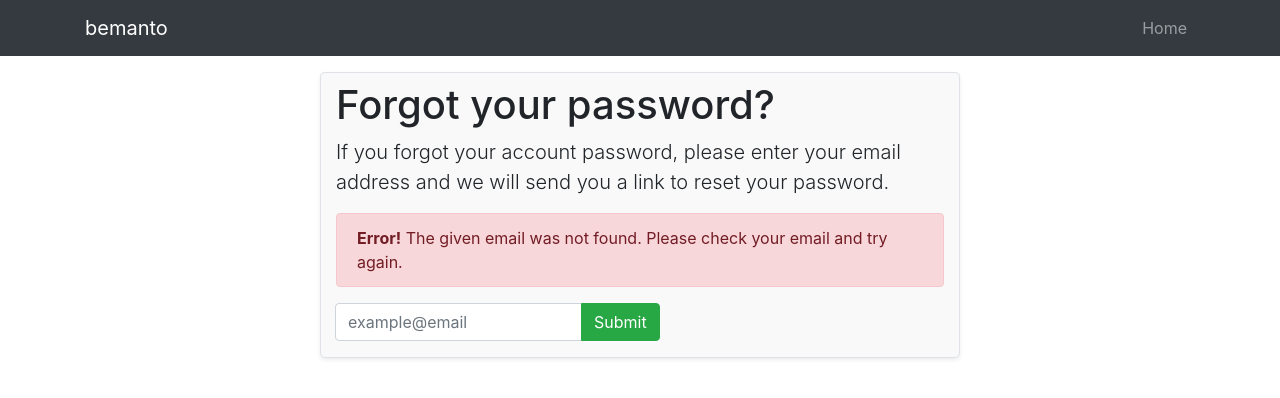
After one commit to MykolasVitkus/bemanto, a Symfony app: template templates/password_reset/index.html.twig in a window 1280 px wide. The commit adds this page. Shown: the top 398 px of the page. Run offline with Twig, Linux system fonts and the light colour scheme; the template is opened without the code that fills it, so the values that code supplies are empty; some libraries are stand-ins or nearby versions.

Commit message:
Initial password reset feature commit

```diff
--- a/templates/base.html.twig
+++ b/templates/base.html.twig
@@ -3,15 +3,37 @@
 <html>
     <head>
         <meta charset="UTF-8">
-        <title>{% block title %}Welcome!{% endblock %}</title>
+        <meta name="viewport" content="width=device-width, initial-scale=1">
+        <title>bemanto | {% block title %}{% endblock %}</title>
+
+        <link rel="stylesheet" href="https://stackpath.bootstrapcdn.com/bootstrap/4.3.1/css/bootstrap.min.css" integrity="sha384-ggOyR0iXCbMQv3Xipma34MD+dH/1fQ784/j6cY/iJTQUOhcWr7x9JvoRxT2MZw1T" crossorigin="anonymous">
         {% block stylesheets %}
-            {{ encore_entry_link_tags('app') }}
+            {#{{ encore_entry_link_tags('app') }}#}
         {% endblock %}
     </head>
     <body>
+        <!-- Navigation -->
+
+        <nav class="navbar navbar-expand-lg navbar-dark bg-dark static-top">
+            <div class="container">
+                <a class="navbar-brand" href="#">bemanto</a>
+                <button class="navbar-toggler" type="button" data-toggle="collapse" data-target="#navbarResponsive" aria-controls="navbarResponsive" aria-expanded="false" aria-label="Toggle navigation">
+                        <span class="navbar-toggler-icon"></span>
+                </button>
+
+                <div class="collapse navbar-collapse" id="navbarResponsive">
+                    <ul class="navbar-nav ml-auto">
+                        <li class="nav-item"> <a class="nav-link" href="#">Home</a> </li>
+                    </ul>
+                </div>
+            </div>
+        </nav>
         {% block body %}{% endblock %}
         {% block javascripts %}
-            {{ encore_entry_script_tags('app') }}
+            {# {{ encore_entry_script_tags('app') }} #}
+            <script src="https://code.jquery.com/jquery-3.3.1.slim.min.js" integrity="sha384-q8i/X+965DzO0rT7abK41JStQIAqVgRVzpbzo5smXKp4YfRvH+8abtTE1Pi6jizo" crossorigin="anonymous"></script>
+            <script src="https://cdnjs.cloudflare.com/ajax/libs/popper.js/1.14.7/umd/popper.min.js" integrity="sha384-UO2eT0CpHqdSJQ6hJty5KVphtPhzWj9WO1clHTMGa3JDZwrnQq4sF86dIHNDz0W1" crossorigin="anonymous"></script>
+            <script src="https://stackpath.bootstrapcdn.com/bootstrap/4.3.1/js/bootstrap.min.js" integrity="sha384-JjSmVgyd0p3pXB1rRibZUAYoIIy6OrQ6VrjIEaFf/nJGzIxFDsf4x0xIM+B07jRM" crossorigin="anonymous"></script>
         {% endblock %}
     </body>
 </html>
--- /dev/null
+++ b/templates/password_reset/index.html.twig
@@ -0,0 +1,34 @@
+{% extends 'base.html.twig' %}
+
+{% block title %} {{ pageTitle }} {% endblock %}
+
+{% block stylesheets %}
+<style>
+    .row
+    {
+        background-color: #f9f9f9;
+    }
+</style>
+{% endblock %}
+
+{% block body %}
+<div class="container col-lg-6 mt-3">
+    <div class="row border rounded-lg shadow-sm">
+        <div class="col ">
+            <h1 class="mt-2">Forgot your password?</h1>
+            <p class="lead">If you forgot your account password, please enter your email address and we will send you a link to reset your password.</p>
+
+            <div class = "alert alert-danger">
+                <strong>Error!</strong> The given email was not found. Please check your email and try again.
+            </div>
+
+            <div class="input-group col-lg-7 mb-3 ml-n3">
+                <input type="text" class="form-control" placeholder="example@email" aria-label="Users email" name = "emailInput">
+                <div class="input-group-append">
+                    <input class="btn btn-success" type="submit" value = "Submit" name = "submitButton">
+                </div>
+            </div>
+        </div>
+    </div>
+</div>
+{% endblock %}
```
Also changed, not shown: src/Controller/PasswordResetController.php (added, +19 -0 lines), 1 other file.
